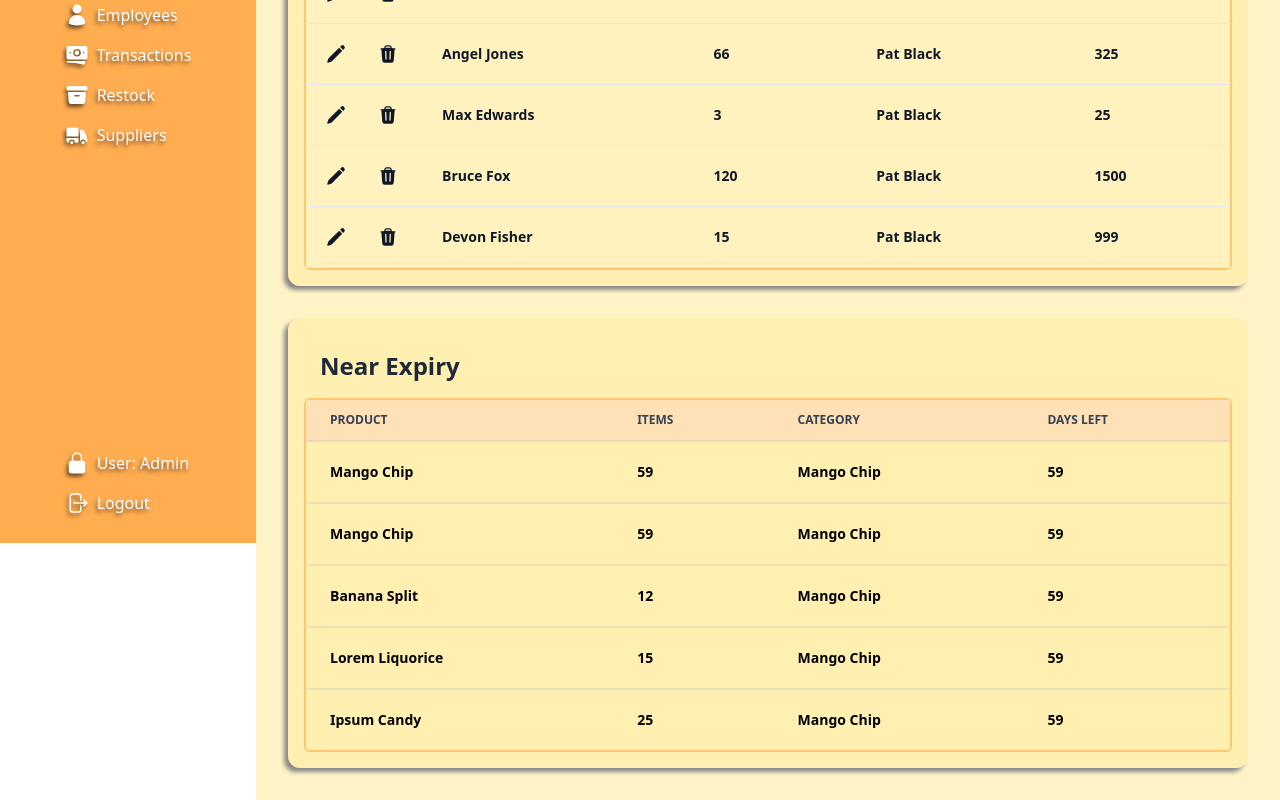
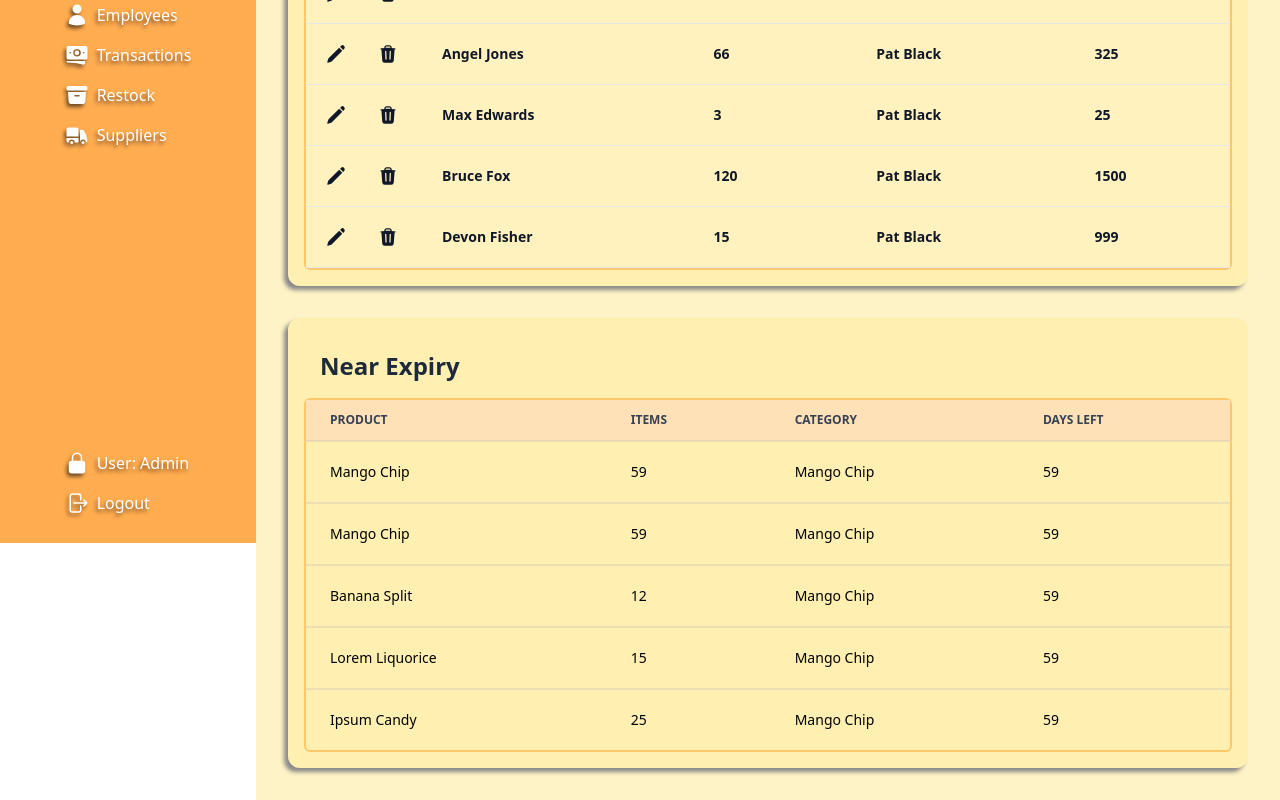
Before and after one commit to rcSabucido/melts-inventory, a React (Vite) app: page /inventory in a window 1280 px wide. Shown: the part 257-1057 px from the top of the page. Built offline with nearby package versions, Linux system fonts and the light colour scheme.

Commit message:
#7 correct table header and data tags

```diff
--- a/src/components/NearExpiry.jsx
+++ b/src/components/NearExpiry.jsx
@@ -1,54 +1,45 @@
-
 const NearExpiry  = () => {
     return (
       <div class="border-solid border-orange-400/40 border-2 rounded-md w-full">
       <table class="w-full text-sm text-left rtl:text-right text-black">
         <thead class="text-xs text-gray-700 uppercase bg-[#ffe1b7]">
           <tr>
-            <th class="px-6 py-3">
-              Product
-            </th>
-            <th class="px-6 py-3">
-              Items
-            </th>
-            <th class="px-6 py-3">
-              Category
-            </th>
-            <th class="px-6 py-3">
-              Days Left
-            </th>
+            <th class="px-6 py-3">Product</th>
+            <th class="px-6 py-3">Items</th>
+            <th class="px-6 py-3">Category</th>
+            <th class="px-6 py-3">Days Left</th>
           </tr>
         </thead>
         <tbody>
           <tr>
-            <th class="px-6 py-5 border-solid border-gray-400/20 border-t-2">Mango Chip</th>
-            <th class="px-6 py-5 border-solid border-gray-400/20 border-t-2">59</th>
-            <th class="px-6 py-5 border-solid border-gray-400/20 border-t-2">Mango Chip</th>
-            <th class="px-6 py-5 border-solid border-gray-400/20 border-t-2">59</th>
+            <td class="px-6 py-5 border-solid border-gray-400/20 border-t-2">Mango Chip</td>
+            <td class="px-6 py-5 border-solid border-gray-400/20 border-t-2">59</td>
+            <td class="px-6 py-5 border-solid border-gray-400/20 border-t-2">Mango Chip</td>
+            <td class="px-6 py-5 border-solid border-gray-400/20 border-t-2">59</td>
           </tr>
           <tr>
-            <th class="px-6 py-5 border-solid border-gray-400/20 border-t-2">Mango Chip</th>
-            <th class="px-6 py-5 border-solid border-gray-400/20 border-t-2">59</th>
-            <th class="px-6 py-5 border-solid border-gray-400/20 border-t-2">Mango Chip</th>
-            <th class="px-6 py-5 border-solid border-gray-400/20 border-t-2">59</th>
+            <td class="px-6 py-5 border-solid border-gray-400/20 border-t-2">Mango Chip</td>
+            <td class="px-6 py-5 border-solid border-gray-400/20 border-t-2">59</td>
+            <td class="px-6 py-5 border-solid border-gray-400/20 border-t-2">Mango Chip</td>
+            <td class="px-6 py-5 border-solid border-gray-400/20 border-t-2">59</td>
           </tr>
           <tr>
-            <th class="px-6 py-5 border-solid border-gray-400/20 border-t-2">Banana Split</th>
-            <th class="px-6 py-5 border-solid border-gray-400/20 border-t-2">12</th>
-            <th class="px-6 py-5 border-solid border-gray-400/20 border-t-2">Mango Chip</th>
-            <th class="px-6 py-5 border-solid border-gray-400/20 border-t-2">59</th>
+            <td class="px-6 py-5 border-solid border-gray-400/20 border-t-2">Banana Split</td>
+            <td class="px-6 py-5 border-solid border-gray-400/20 border-t-2">12</td>
+            <td class="px-6 py-5 border-solid border-gray-400/20 border-t-2">Mango Chip</td>
+            <td class="px-6 py-5 border-solid border-gray-400/20 border-t-2">59</td>
           </tr>
           <tr>
-            <th class="px-6 py-5 border-solid border-gray-400/20 border-t-2">Lorem Liquorice</th>
-            <th class="px-6 py-5 border-solid border-gray-400/20 border-t-2">15</th>
-            <th class="px-6 py-5 border-solid border-gray-400/20 border-t-2">Mango Chip</th>
-            <th class="px-6 py-5 border-solid border-gray-400/20 border-t-2">59</th>
+            <td class="px-6 py-5 border-solid border-gray-400/20 border-t-2">Lorem Liquorice</td>
+            <td class="px-6 py-5 border-solid border-gray-400/20 border-t-2">15</td>
+            <td class="px-6 py-5 border-solid border-gray-400/20 border-t-2">Mango Chip</td>
+            <td class="px-6 py-5 border-solid border-gray-400/20 border-t-2">59</td>
           </tr>
           <tr>
-            <th class="px-6 py-5 border-solid border-gray-400/20 border-t-2">Ipsum Candy</th>
-            <th class="px-6 py-5 border-solid border-gray-400/20 border-t-2">25</th>
-            <th class="px-6 py-5 border-solid border-gray-400/20 border-t-2">Mango Chip</th>
-            <th class="px-6 py-5 border-solid border-gray-400/20 border-t-2">59</th>
+            <td class="px-6 py-5 border-solid border-gray-400/20 border-t-2">Ipsum Candy</td>
+            <td class="px-6 py-5 border-solid border-gray-400/20 border-t-2">25</td>
+            <td class="px-6 py-5 border-solid border-gray-400/20 border-t-2">Mango Chip</td>
+            <td class="px-6 py-5 border-solid border-gray-400/20 border-t-2">59</td>
           </tr>
         </tbody>
       </table>
```
